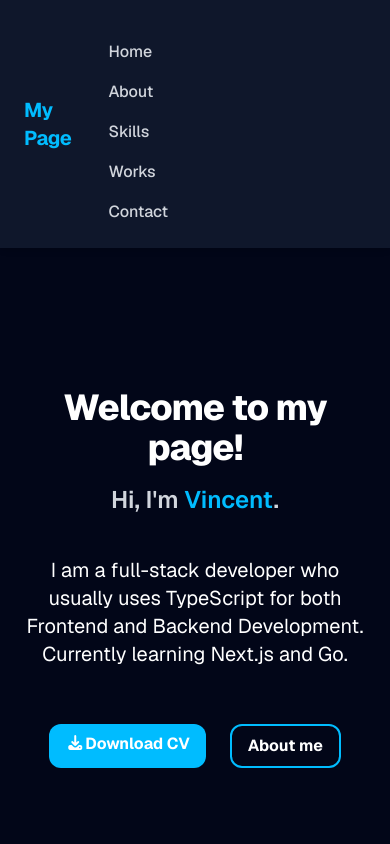
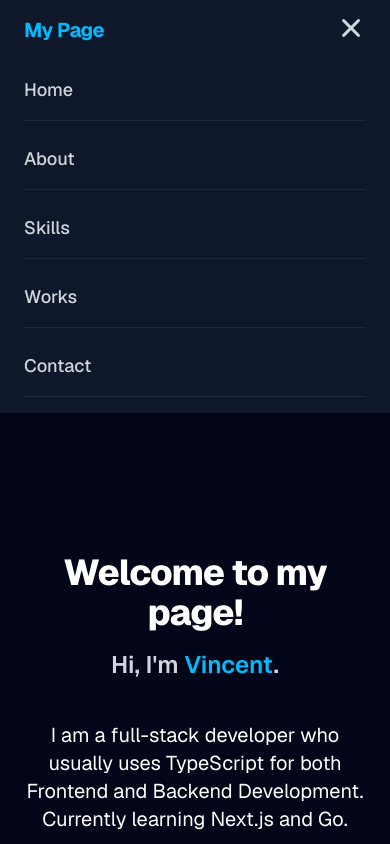
Before and after one commit to VYDev37/MyPW, a Next.js app: page / in a window 390 px wide. Both pictures are taken after a click on the button 354 px from the left and 30 px from the top of the page. Shown: the top 844 px of the page. Built offline with nearby package versions, Linux system fonts and the light colour scheme; no server answers.

Commit message:
Updated navbar for mobile compatibility and removed margin-x at main part to prevent the page creates blank space when being inspected.

```diff
--- a/app/components/NavBar.tsx
+++ b/app/components/NavBar.tsx
@@ -10,35 +10,35 @@ export default function NavBar() {
 
     return (
         <header className="bg-slate-900 shadow-md sticky top-0 z-50">
-            <nav className="container mx-auto px-6 py-4 flex justify-between items-center">
-                <Link className="flex items-center space-x-2" href="/">
-                    <span className="text-xl font-bold tracking-tight text-sky-400">My Page</span>
-                </Link>
-                <button className="md:hidden text-gray-300 hover:text-white focus:outline-none" onClick={() => setOpened(!opened)}>
-                    <svg className="h-6 w-6 fill-current" viewBox="0 0 24 24">
-                        {opened ? (
-                            <i className="fas fa-bars"></i>
-                        ) : (
-                            <path fillRule="evenodd" d="M4 5h16a1 1 0 010 2H4a1 1 0 110-2zm0 6h16a1 1 0 010 2H4a1 1 0 010-2zm0 6h16a1 1 0 010 2H4a1 1 0 010-2z" />
-                        )}
-                    </svg>
-                </button>
-                <div className={`${opened ? 'block' : 'hidden'} w-full md:flex md:items-center md:w-auto`}>
-                    <ul className="flex flex-col md:flex-row md:space-x-16 mt-4 md:mt-0">
+            <nav className="container mx-auto px-6 py-4 flex flex-col md:flex-row md:justify-between md:items-center">
+                <div className="flex justify-between items-center w-full md:w-auto">
+                    <Link className="flex items-center space-x-2" href="/">
+                        <span className="text-xl font-bold tracking-tight text-sky-400">My Page</span>
+                    </Link>
+
+                    {/* Mobile toggle button */}
+                    <button className="md:hidden text-gray-300 hover:text-white focus:outline-none" onClick={() => setOpened(!opened)}>
+                        <i className={`fas ${opened ? 'fa-times' : 'fa-bars'} text-2xl transition-all duration-300`}></i>
+                    </button>
+                </div>
+
+                <div className={`${opened ? 'block opacity-100 mt-6' : 'hidden md:flex opacity-0 md:opacity-100'} transition-all duration-300 w-full md:w-auto`}>
+                    <ul className="flex flex-col md:flex-row md:space-x-16 space-y-4 md:space-y-0">
                         {navLinks.map(link => (
-                            <li key={link.id}>
-                                <Link href={link.ref} className="block text-gray-300 hover:text-sky-400 font-medium transition-colors duration-200 py-2 md:py-0">
+                            <li key={link.id} className="w-full border-b border-slate-800 md:border-none pb-2 md:pb-0">
+                                <Link href={link.ref} onClick={() => setOpened(false)} className="block text-gray-300 hover:text-sky-400 font-medium transition-colors duration-200 py-2 md:py-0 text-lg md:text-base">
                                     {link.label}
                                 </Link>
                             </li>
                         ))}
                     </ul>
                 </div>
-                <Link className="flex items-center space-x-2 hidden md:block" href="/">
-                    <span className="fs-4 ps-3 font-bold text-sky-400"> {appConfig.ownerName}</span>
+
+                {/* Owner Name (Desktop Only) */}
+                <Link className="hidden md:block" href="/">
+                    <span className="text-lg font-bold text-sky-400">{appConfig.ownerName}</span>
                 </Link>
             </nav>
-
         </header>
     );
 }
--- a/app/page.tsx
+++ b/app/page.tsx
@@ -5,7 +5,7 @@ export default function Main() {
     <div className="flex flex-col min-h-screen w-full bg-zinc-50 font-sans dark:bg-black">
       <NavBar />
 
-      <main className="flex-1 container mx-auto">
+      <main className="flex-1 w-full">
         <PackedComp />
       </main>
     </div>
```
